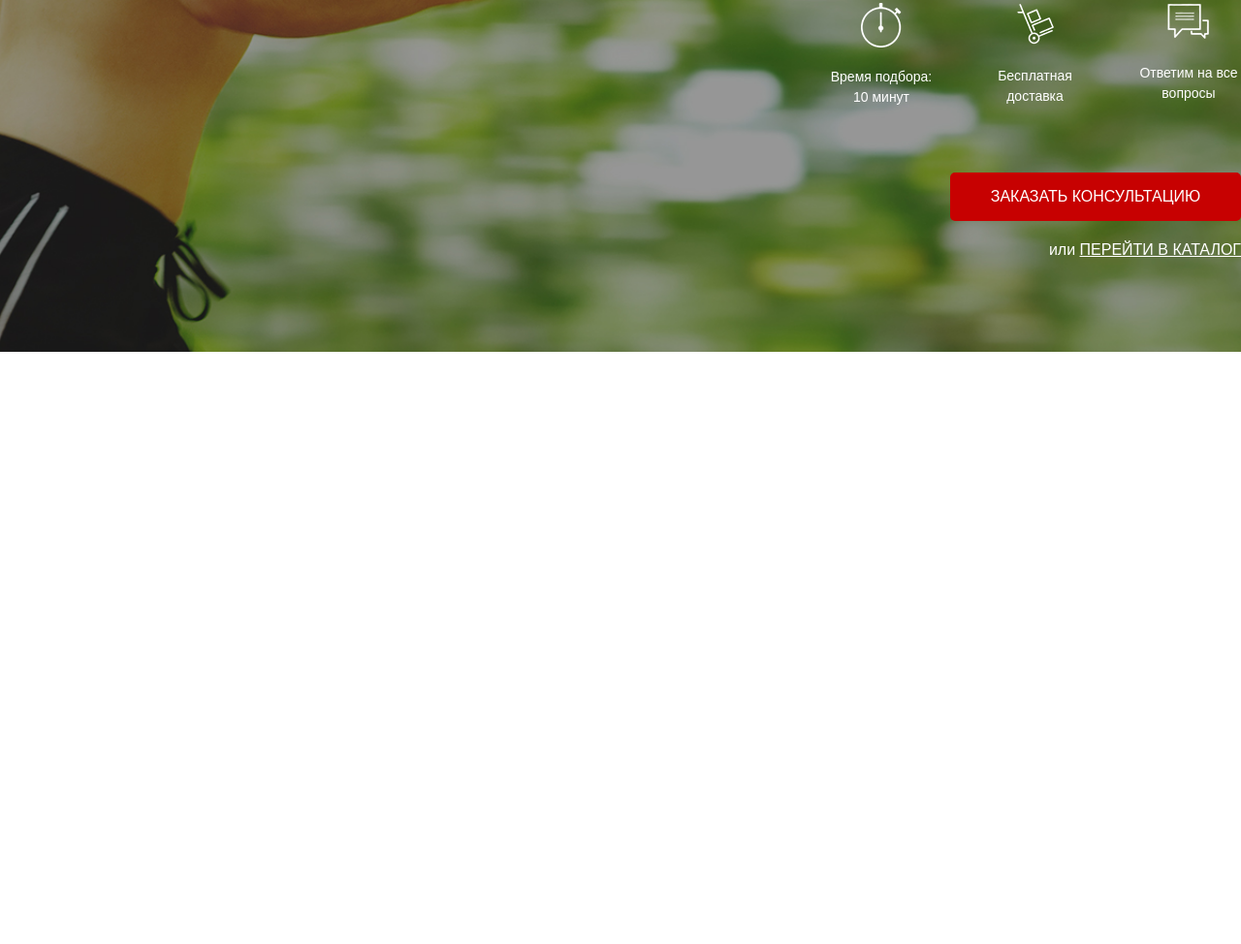
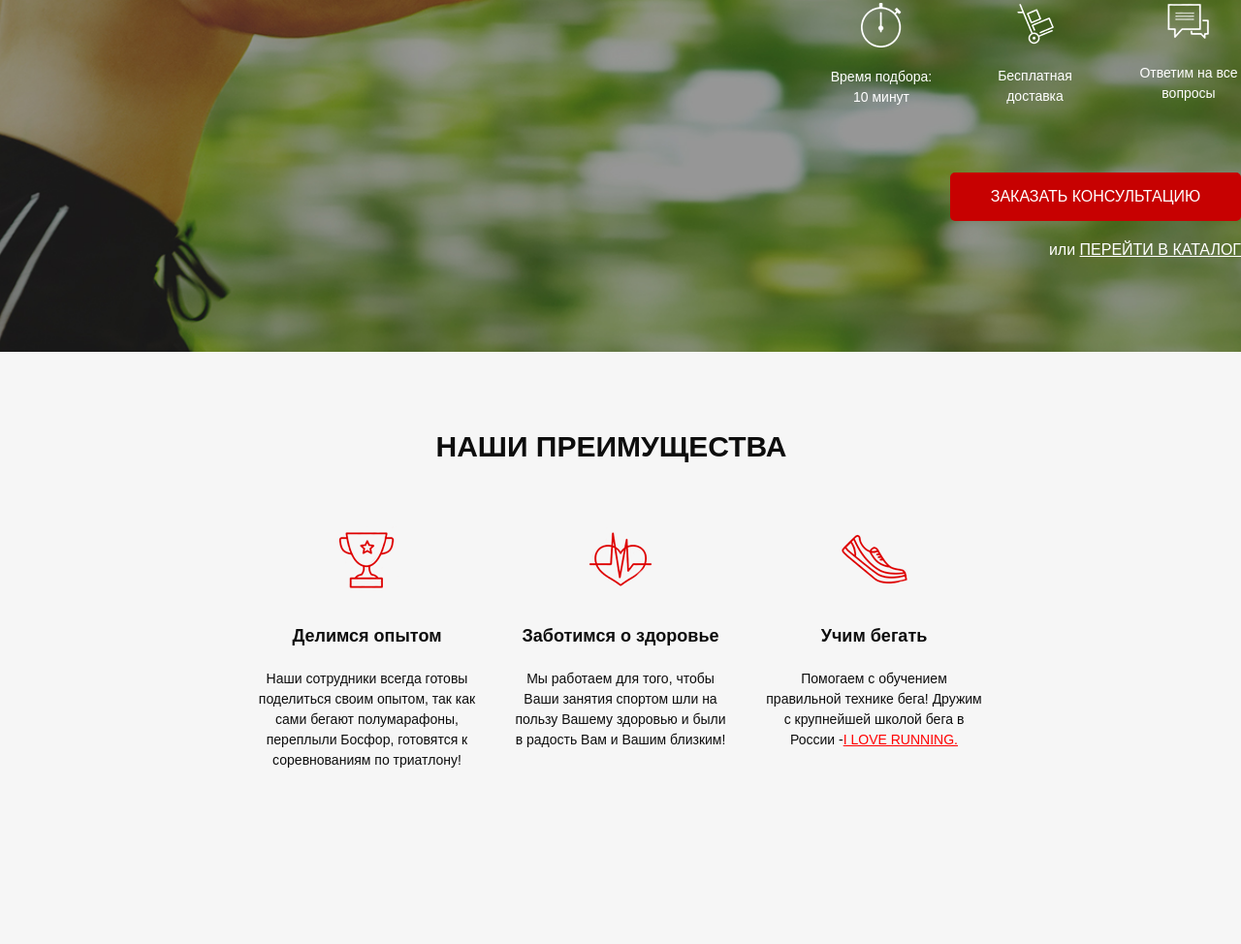
Before and after one commit to akhaibo/pulsometr, a website: page src/index.html in a window 1280 px wide. Shown: the part 329-1303 px from the top of the page at 97% size. Before the commit the page ends 800 px from the top, so only its background shows below. Drawn offline with Linux system fonts and the light colour scheme.

Commit message:
working check point. adapting is working

```diff
--- a/src/index.html
+++ b/src/index.html
@@ -52,5 +52,33 @@
         </div>
     </div>
 
+    <div class="benefits">
+        <div class="container">
+            <div class="benefits__wrapper">
+                <h1 class="benefits__header">НАШИ ПРЕИМУЩЕСТВА</h1>
+                <div class="benefits__icons">
+                    <div class="benefits__icon">
+                        <img src="icons/cup.png" alt="cup">Делимся опытом
+                        <div class="benefits__icon__text">Наши сотрудники всегда готовы поделиться своим опытом, так как сами бегают полумарафоны, переплыли Босфор, готовятся к соревнованиям по триатлону!
+                        </div>
+                    </div>
+                    <div class="benefits__icon">
+                        <img src="icons/heart.png" alt="heart">Заботимся о здоровье
+                        <div class="benefits__icon__text">
+                            Мы работаем для того, чтобы Ваши занятия спортом шли на пользу Вашему здоровью и были в радость Вам и Вашим близким!
+                        </div>
+                    </div>
+                    <div class="benefits__icon">
+                        <img src="icons/shoe.png" alt="shoe">Учим бегать
+                        <div class="benefits__icon__text">
+                            Помогаем с обучением правильной технике бега! Дружим с крупнейшей школой бега в России -<a href="#">I LOVE RUNNING.</a>
+                        </div>
+                    </div>
+                </div>
+            </div>
+
+        </div>
+    </div>
+
 </body>
 </html>
--- /dev/null
+++ b/src/sass/base/_media.scss
@@ -0,0 +1,7 @@
+@media (max-width: 600px) {
+    .header {
+        &__phone {
+            font-size: 12px;
+        }
+    }
+}
--- /dev/null
+++ b/src/sass/blocks/_benefits.scss
@@ -0,0 +1,54 @@
+.benefits {
+    min-height: 473px;
+    padding: 82px 0 361px 0;
+    background: #F6F6F6;
+    &__wrapper {
+        display: flex;
+        flex-direction: column;
+        align-items: center;
+    }
+    &__header {
+        display: flex;
+        align-items: center;
+        width: 381px;
+        height: 30px;
+        font-weight: 700;
+        font-size: 30px;
+        color: #0D0D0D;
+    }
+    &__icons {
+        margin-top: 60px;
+        width: 749px;
+        height: 70px;
+        display: flex;
+        justify-content: space-between;
+    }
+    &__icon {
+        width: 226px;
+        height: 29px;
+        font-weight: 700;
+        font-size: 18px;
+        text-align: center;
+        color: #0D0D0D;
+        img {
+            display: block;
+            margin: 0 auto;
+            margin-bottom: 35px;
+        }
+        &__text {
+            max-width: 277px;
+            max-height: 91px;
+            font-weight: 300;
+            font-size: 14px;
+            text-align: center;
+            color: #0D0D0D;
+            margin-top: 20px;
+            a {
+                color: rgba(255, 0, 0, 1);
+                text-transform: uppercase;
+                text-decoration: underline;
+            }
+        }
+    }
+
+}
--- a/src/sass/style.scss
+++ b/src/sass/style.scss
@@ -10,3 +10,5 @@
 @import 'blocks/promo';
 @import 'blocks/header';
 @import 'blocks/buttons';
+@import 'blocks/benefits';
+@import 'base/media';
```
Also changed, not shown: src/css/style.min.css, src/sass/base/_variables.scss (line endings or trailing spaces), 1 other file.
